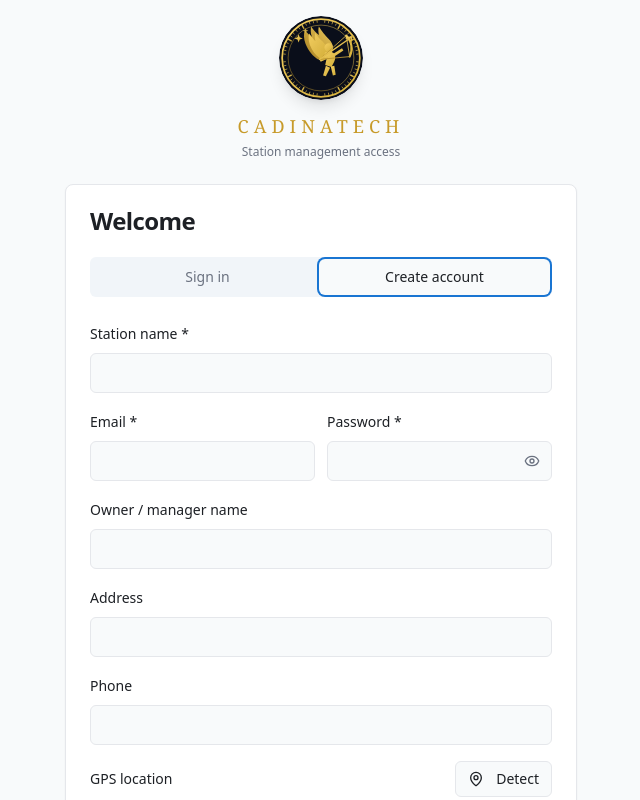
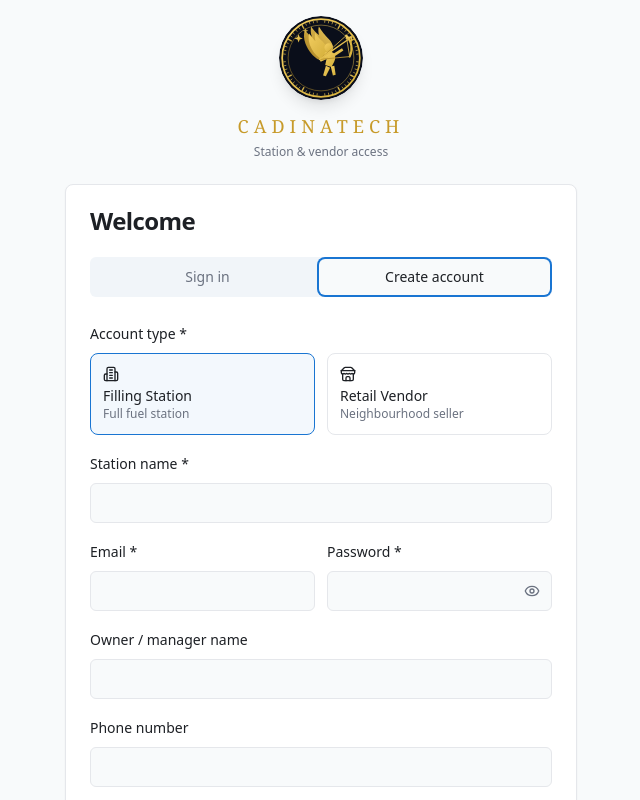
Before and after one commit to Cadina247/petro-pulse-portal, a React (Vite) app: page /auth in a window 1280 px wide. Both pictures are taken after typing "name@example.com", "Sample123" into the empty fields and a click on the tab "Create account". Shown: the top 800 px of the page, without its empty margins (319-959 px from the left). Built offline with nearby package versions, Linux system fonts and the light colour scheme.

Commit message:
Changes
Co-authored-by: Cadina247 <178655342+Cadina247@users.noreply.github.com>

```diff
--- a/src/pages/Auth.tsx
+++ b/src/pages/Auth.tsx
@@ -6,17 +6,22 @@ import { Input } from "@/components/ui/input";
 import { PasswordInput } from "@/components/ui/password-input";
 import { Label } from "@/components/ui/label";
 import { Button } from "@/components/ui/button";
-import { MapPin } from "lucide-react";
+import { Switch } from "@/components/ui/switch";
+import { Alert, AlertDescription } from "@/components/ui/alert";
+import { MapPin, CheckCircle2, Building2, Store } from "lucide-react";
 import { CadinatechMark } from "@/components/branding/CadinatechLogo";
 
 import { supabase } from "@/integrations/supabase/client";
 import { useAuth } from "@/hooks/useAuth";
 import { toast } from "@/hooks/use-toast";
 
+type AccountType = "station" | "vendor";
+
 export default function Auth() {
   const navigate = useNavigate();
   const { user } = useAuth();
   const [busy, setBusy] = useState(false);
+  const [accountType, setAccountType] = useState<AccountType>("station");
 
   const [loginEmail, setLoginEmail] = useState("");
   const [loginPassword, setLoginPassword] = useState("");
@@ -25,12 +30,17 @@ export default function Auth() {
     email: "",
     password: "",
     station_name: "",
+    business_name: "",
     address: "",
     phone: "",
     owner_name: "",
+    products_sold: "",
+    estimated_quantity: "",
+    delivery_available: false,
     latitude: "",
     longitude: "",
   });
+  const [locating, setLocating] = useState(false);
   const [logoFile, setLogoFile] = useState<File | null>(null);
 
   useEffect(() => {
@@ -57,38 +67,74 @@ export default function Auth() {
       toast({ title: "Geolocation not supported", variant: "destructive" });
       return;
     }
+    setLocating(true);
     navigator.geolocation.getCurrentPosition(
-      (pos) =>
+      (pos) => {
         setSu((s) => ({
           ...s,
           latitude: pos.coords.latitude.toFixed(6),
           longitude: pos.coords.longitude.toFixed(6),
-        })),
-      (err) => toast({ title: "Location error", description: err.message, variant: "destructive" })
+        }));
+        setLocating(false);
+        toast({ title: "Location captured", description: "Your exact coordinates were pinned." });
+      },
+      (err) => {
+        setLocating(false);
+        toast({ title: "Location error", description: err.message, variant: "destructive" });
+      },
+      { enableHighAccuracy: true, timeout: 15000 }
     );
   };
 
   const handleSignUp = async (e: React.FormEvent) => {
     e.preventDefault();
-    if (!su.station_name || !su.email || !su.password) {
-      toast({ title: "Missing fields", description: "Station name, email and password are required", variant: "destructive" });
+    const primaryName = accountType === "vendor" ? su.business_name : su.station_name;
+    if (!primaryName || !su.email || !su.password) {
+      toast({
+        title: "Missing fields",
+        description: `${accountType === "vendor" ? "Business" : "Station"} name, email and password are required`,
+        variant: "destructive",
+      });
+      return;
+    }
+    if (!su.latitude || !su.longitude) {
+      toast({
+        title: "Location required",
+        description: "Tap “Capture my location” while standing at your shop/station.",
+        variant: "destructive",
+      });
       return;
     }
     setBusy(true);
+
+    const products = su.products_sold
+      .split(",")
+      .map((s) => s.trim())
+      .filter(Boolean);
+
+    const metadata: Record<string, any> = {
+      account_type: accountType,
+      owner_name: su.owner_name,
+      address: su.address,
+      phone: su.phone,
+      latitude: su.latitude,
+      longitude: su.longitude,
+    };
+    if (accountType === "vendor") {
+      metadata.business_name = su.business_name;
+      metadata.products_sold = products;
+      metadata.estimated_quantity = su.estimated_quantity;
+      metadata.delivery_available = su.delivery_available;
+    } else {
+      metadata.station_name = su.station_name;
+    }
 
     const { data, error } = await supabase.auth.signUp({
       email: su.email,
       password: su.password,
       options: {
         emailRedirectTo: `${window.location.origin}/`,
-        data: {
-          station_name: su.station_name,
-          address: su.address,
-          phone: su.phone,
-          owner_name: su.owner_name,
-          latitude: su.latitude,
-          longitude: su.longitude,
-        },
+        data: metadata,
       },
     });
 
@@ -98,9 +144,8 @@ export default function Auth() {
       return;
     }
 
-    // Upload logo if provided and user is available
     const userId = data.user?.id;
-    if (logoFile && userId) {
+    if (accountType === "station" && logoFile && userId) {
       const ext = logoFile.name.split(".").pop();
       const path = `${userId}/logo.${ext}`;
       const { error: upErr } = await supabase.storage
@@ -119,6 +164,8 @@ export default function Auth() {
     });
   };
 
+  const isVendor = accountType === "vendor";
+
   return (
     <div className="min-h-screen flex items-center justify-center bg-background p-4">
       <div className="w-full max-w-lg">
@@ -128,10 +175,9 @@ export default function Auth() {
             <h1 className="font-serif uppercase tracking-[0.28em] text-lg text-[#C79A29] dark:text-[#E9C75C]">
               Cadinatech
             </h1>
-            <p className="text-xs text-muted-foreground mt-1">Station management access</p>
+            <p className="text-xs text-muted-foreground mt-1">Station &amp; vendor access</p>
           </div>
         </div>
-
 
         <Card>
           <CardHeader>
@@ -168,9 +214,44 @@ export default function Auth() {
               <TabsContent value="signup" className="pt-4">
                 <form onSubmit={handleSignUp} className="space-y-4">
                   <div className="space-y-2">
-                    <Label>Station name *</Label>
-                    <Input required value={su.station_name} onChange={(e) => setSu({ ...su, station_name: e.target.value })} />
+                    <Label>Account type *</Label>
+                    <div className="grid grid-cols-2 gap-3">
+                      <button
+                        type="button"
+                        onClick={() => setAccountType("station")}
+                        className={`rounded-lg border p-3 text-left transition ${
+                          !isVendor ? "border-primary bg-primary/5" : "hover:bg-muted/60"
+                        }`}
+                      >
+                        <Building2 className="w-4 h-4 mb-1" />
+                        <div className="font-medium text-sm">Filling Station</div>
+                        <div className="text-xs text-muted-foreground">Full fuel station</div>
+                      </button>
+                      <button
+                        type="button"
+                        onClick={() => setAccountType("vendor")}
+                        className={`rounded-lg border p-3 text-left transition ${
+                          isVendor ? "border-primary bg-primary/5" : "hover:bg-muted/60"
+                        }`}
+                      >
+                        <Store className="w-4 h-4 mb-1" />
+                        <div className="font-medium text-sm">Retail Vendor</div>
+                        <div className="text-xs text-muted-foreground">Neighbourhood seller</div>
+                      </button>
                     </div>
+                  </div>
+
+                  <div className="space-y-2">
+                    <Label>{isVendor ? "Business / vendor name *" : "Station name *"}</Label>
+                    <Input
+                      required
+                      value={isVendor ? su.business_name : su.station_name}
+                      onChange={(e) =>
+                        setSu({ ...su, [isVendor ? "business_name" : "station_name"]: e.target.value })
+                      }
+                    />
+                  </div>
+
                   <div className="grid grid-cols-1 md:grid-cols-2 gap-3">
                     <div className="space-y-2">
                       <Label>Email *</Label>
@@ -181,34 +262,92 @@ export default function Auth() {
                       <PasswordInput required minLength={6} value={su.password} onChange={(e) => setSu({ ...su, password: e.target.value })} />
                     </div>
                   </div>
+
                   <div className="space-y-2">
-                    <Label>Owner / manager name</Label>
+                    <Label>{isVendor ? "Owner's full name" : "Owner / manager name"}</Label>
                     <Input value={su.owner_name} onChange={(e) => setSu({ ...su, owner_name: e.target.value })} />
+                  </div>
+                  <div className="space-y-2">
+                    <Label>Phone number</Label>
+                    <Input value={su.phone} onChange={(e) => setSu({ ...su, phone: e.target.value })} />
                   </div>
                   <div className="space-y-2">
                     <Label>Address</Label>
                     <Input value={su.address} onChange={(e) => setSu({ ...su, address: e.target.value })} />
                   </div>
+
+                  {isVendor && (
+                    <>
                       <div className="space-y-2">
-                    <Label>Phone</Label>
-                    <Input value={su.phone} onChange={(e) => setSu({ ...su, phone: e.target.value })} />
+                        <Label>Fuel / products sold (comma separated)</Label>
+                        <Input
+                          placeholder="Petrol, Diesel, Cooking gas"
+                          value={su.products_sold}
+                          onChange={(e) => setSu({ ...su, products_sold: e.target.value })}
+                        />
                       </div>
                       <div className="space-y-2">
-                    <div className="flex items-center justify-between">
-                      <Label>GPS location</Label>
-                      <Button type="button" size="sm" variant="outline" onClick={detectLocation}>
-                        <MapPin className="w-3 h-3 mr-1" /> Detect
+                        <Label>Estimated quantity available</Label>
+                        <Input
+                          placeholder="e.g. 200 litres / 5 cylinders"
+                          value={su.estimated_quantity}
+                          onChange={(e) => setSu({ ...su, estimated_quantity: e.target.value })}
+                        />
+                      </div>
+                      <div className="flex items-center justify-between rounded-md border p-3">
+                        <div>
+                          <Label>Delivery available</Label>
+                          <p className="text-xs text-muted-foreground">Can you deliver to nearby customers?</p>
+                        </div>
+                        <Switch
+                          checked={su.delivery_available}
+                          onCheckedChange={(v) => setSu({ ...su, delivery_available: v })}
+                        />
+                      </div>
+                    </>
+                  )}
+
+                  <div className="space-y-3 rounded-md border p-3">
+                    <Label>Location *</Label>
+                    <Alert>
+                      <MapPin className="h-4 w-4" />
+                      <AlertDescription>
+                        Please make sure you are physically at your shop/station right now — this pins your
+                        exact location on the map for customers.
+                      </AlertDescription>
+                    </Alert>
+                    <Button
+                      type="button"
+                      variant={su.latitude ? "outline" : "default"}
+                      className="w-full"
+                      onClick={detectLocation}
+                      disabled={locating}
+                    >
+                      {su.latitude ? (
+                        <CheckCircle2 className="w-4 h-4 mr-2" />
+                      ) : (
+                        <MapPin className="w-4 h-4 mr-2" />
+                      )}
+                      {locating
+                        ? "Capturing…"
+                        : su.latitude
+                        ? "Location captured — tap to re-capture"
+                        : "Capture my location"}
                     </Button>
+                    {su.latitude && (
+                      <p className="text-xs text-muted-foreground text-center">
+                        {su.latitude}, {su.longitude}
+                      </p>
+                    )}
                   </div>
-                    <div className="grid grid-cols-2 gap-2">
-                      <Input placeholder="Latitude" value={su.latitude} onChange={(e) => setSu({ ...su, latitude: e.target.value })} />
-                      <Input placeholder="Longitude" value={su.longitude} onChange={(e) => setSu({ ...su, longitude: e.target.value })} />
-                    </div>
-                  </div>
+
+                  {!isVendor && (
                     <div className="space-y-2">
                       <Label>Station logo (optional)</Label>
                       <Input type="file" accept="image/*" onChange={(e) => setLogoFile(e.target.files?.[0] ?? null)} />
                     </div>
+                  )}
+
                   <Button type="submit" disabled={busy} className="w-full">
                     {busy ? "Creating…" : "Create account"}
                   </Button>
```
Lines whose indentation alone changed are shown as unchanged.
